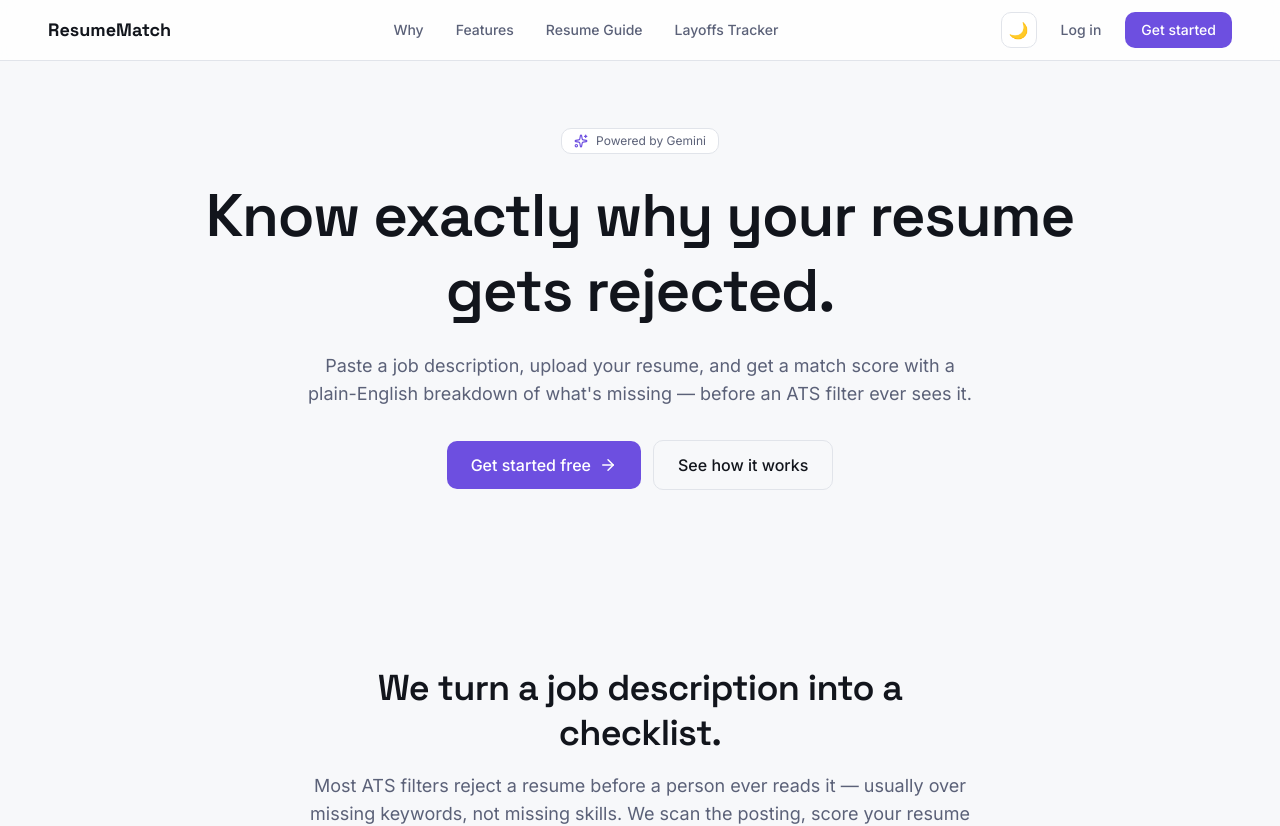
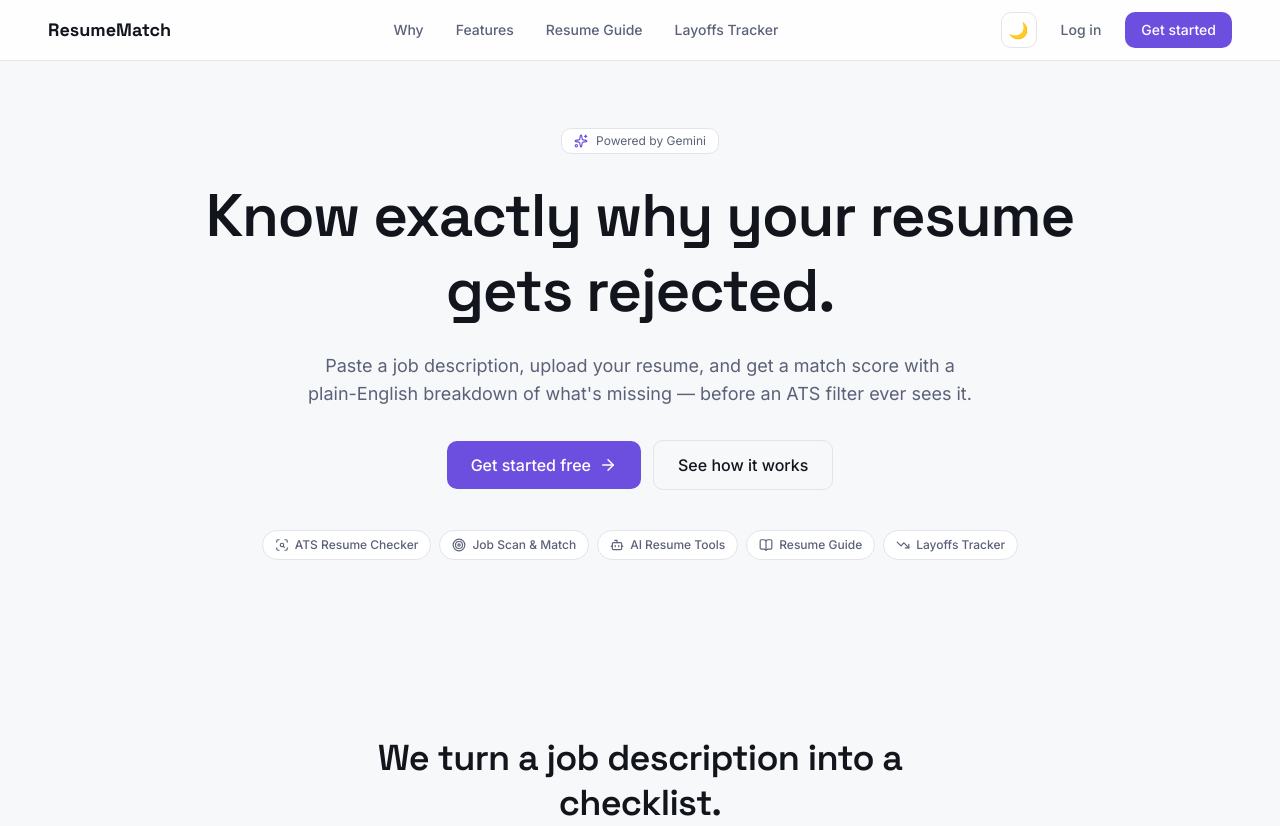
Before and after one commit to AADARSHRAY21/resume-matcher-frontend, a React (Vite) app: page / in a window 1280 px wide. Shown: the top 826 px of the page. Built offline with nearby package versions, Linux system fonts and the light colour scheme.

Commit message:
Add tool-highlights pill row under hero CTA

```diff
--- a/src/components/landing/Hero.jsx
+++ b/src/components/landing/Hero.jsx
@@ -1,8 +1,17 @@
-import { ArrowRight, Sparkles } from 'lucide-react';
+import { ArrowRight, Sparkles, ScanSearch, Target, Bot, BookOpen, TrendingDown } from 'lucide-react';
 import { Link } from 'react-router-dom';
+
+const tools = [
+  { icon: ScanSearch, label: 'ATS Resume Checker', href: '#features' },
+  { icon: Target, label: 'Job Scan & Match', href: '#features' },
+  { icon: Bot, label: 'AI Resume Tools', href: '#features' },
+  { icon: BookOpen, label: 'Resume Guide', to: '/resume-guide' },
+  { icon: TrendingDown, label: 'Layoffs Tracker', to: '/layoffs-tracker' },
+];
 
 export default function Hero() {
   return (
+
     <section className="max-w-5xl mx-auto px-6 md:px-12 pt-24 md:pt-32 pb-16 md:pb-20 text-center font-body">
       <div className="inline-flex items-center gap-2 px-3 py-1 rounded-md bg-panel border border-line text-xs text-text-muted mb-6">
         <Sparkles size={14} className="text-signal" />
@@ -35,6 +44,30 @@ export default function Hero() {
           See how it works
         </a>
       </div>
+
+      <div className="mt-10 flex flex-wrap items-center justify-center gap-2">
+        {tools.map(({ icon: Icon, label, href, to }) =>
+          to ? (
+            <Link
+              key={label}
+              to={to}
+              className="inline-flex items-center gap-1.5 px-3 py-1.5 rounded-full border border-line bg-panel text-xs font-medium text-text-muted hover:text-text hover:border-signal transition-colors"
+            >
+              <Icon size={14} />
+              {label}
+            </Link>
+          ) : (
+            <a
+              key={label}
+              href={href}
+              className="inline-flex items-center gap-1.5 px-3 py-1.5 rounded-full border border-line bg-panel text-xs font-medium text-text-muted hover:text-text hover:border-signal transition-colors"
+            >
+              <Icon size={14} />
+              {label}
+            </a>
+          )
+        )}
+      </div>
     </section>
   );
 }
```
